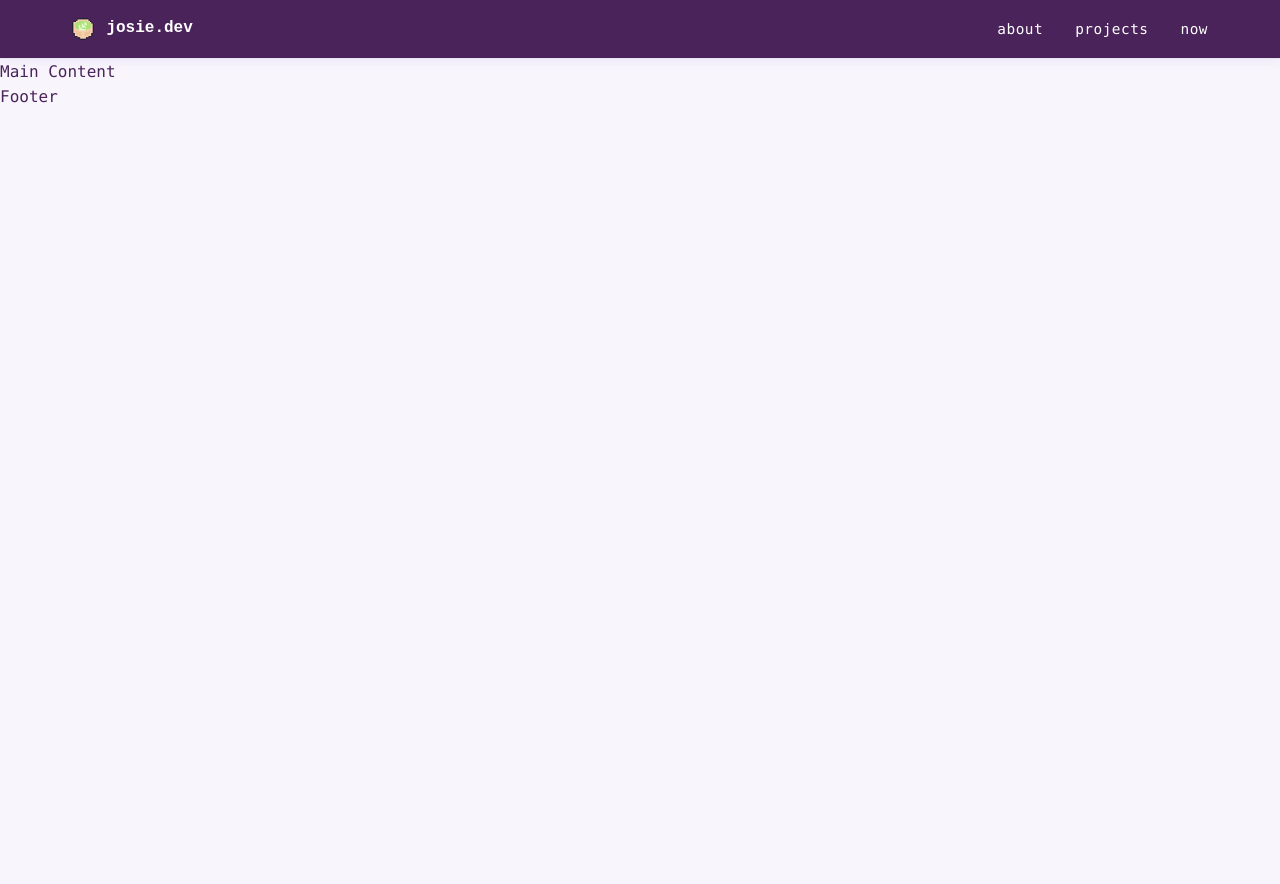
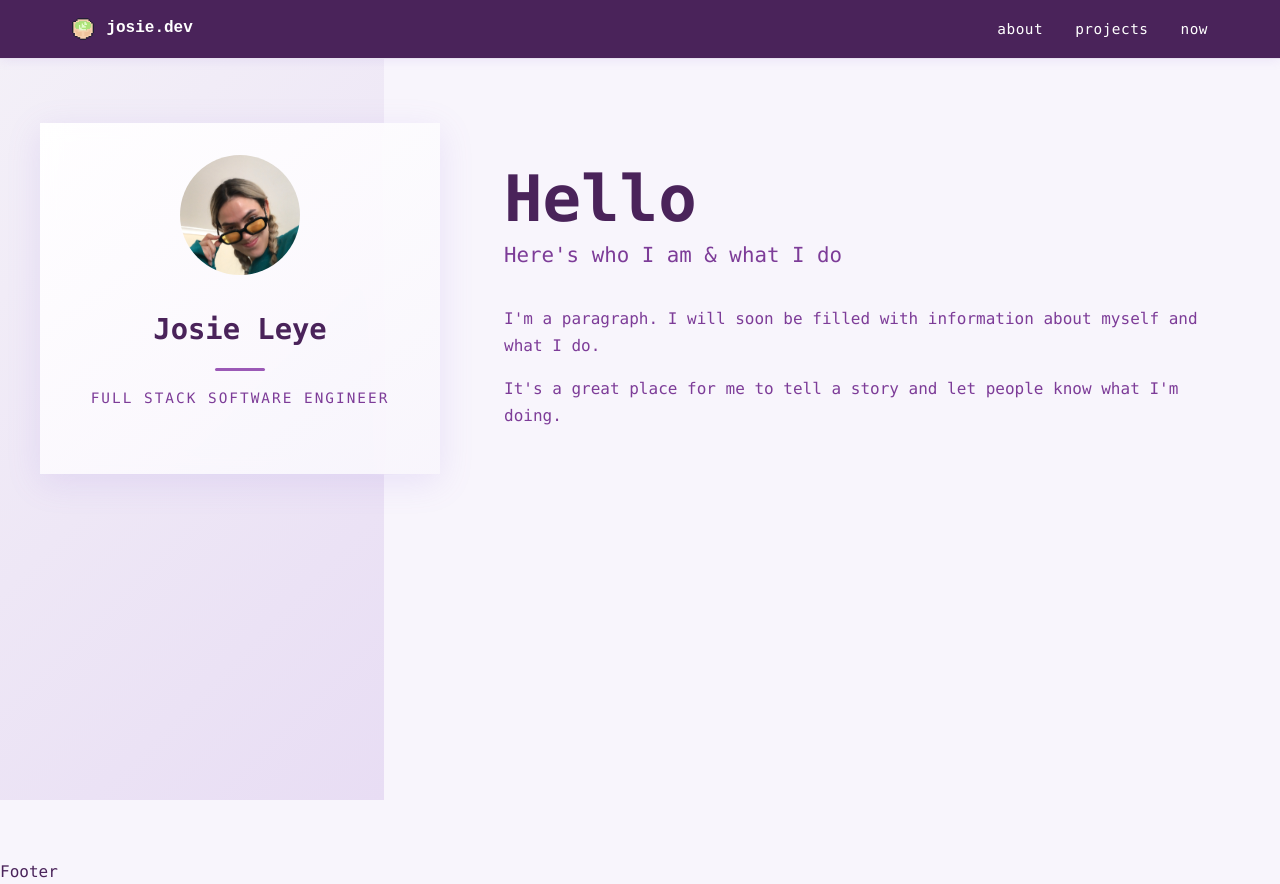
Before and after one commit to jileye1/personal-portfolio, a Gatsby site: page / in a window 1280 px wide. Before the commit the page ends 800 px from the top, so only its background shows below. Built offline with nearby package versions, Linux system fonts and the light colour scheme; Gatsby itself is replaced by a stand-in of ours.

Commit message:
Create Hero content

```diff
--- a/src/components/baselayout/BaseLayout.js
+++ b/src/components/baselayout/BaseLayout.js
@@ -6,7 +6,7 @@ const BaseLayout =({ title, children }) => {
     return (
         <div>
             <NavBar title={title}/>
-            <p>{children}</p>
+            {children}
             <Footer/>
         </div>
     )
--- /dev/null
+++ b/src/components/hero/Hero.js
@@ -0,0 +1,47 @@
+import React from "react";
+import { HeroContentStyled } from "./Hero.styles";
+import sunnies from '../../images/profile/sunnies.jpg'
+
+const Hero = () => {
+    return (
+        <HeroContentStyled>
+            <main className="main-content">
+                <div className="hero-section">
+                    <div className="profile-card">
+                        <div className="profile-image-container">
+                            <img
+                                src={sunnies}
+                                alt="Josie Leye"
+                                className="profile-image"
+                            />
+                        </div>
+
+                        <div className="profile-info">
+                            <h2 className="profile-name">Josie Leye</h2>
+                            <div className="profile-divider"></div>
+                            <p className="profile-title">FULL STACK SOFTWARE ENGINEER</p>
+                        </div>
+                    </div>
+
+                    <div className="content-section">
+                        <h1 className="main-heading">Hello</h1>
+                        <h2 className="sub-heading">Here's who I am & what I do</h2>
+
+
+                        <div className="description">
+                            <p>
+                                I'm a paragraph. I will soon be filled with information about myself and what I do.
+                            </p>
+
+                            <p>
+                                It's a great place for me to tell a story and let people know what I'm doing.
+                            </p>
+                        </div>
+                    </div>
+                </div>
+            </main>
+        </HeroContentStyled>
+    )
+}
+
+export default Hero
--- /dev/null
+++ b/src/components/hero/Hero.styles.js
@@ -0,0 +1,155 @@
+import styled from "styled-components"
+
+export const HeroContentStyled = styled.div`
+    min-height: 100vh;
+
+    /* Create the sectioned background effect */
+    &::before {
+      content: '';
+      position: absolute;
+      top: 0;
+      left: 0;
+      bottom: 0;
+      width: 30%;
+      min-width: 320px;
+      background: linear-gradient(135deg, var(--color-background-alt) 0%, var(--color-background-gradient) 100%);
+      z-index: -1;
+    }
+
+    /* Main Content */
+    .main-content {
+        min-height: calc(100vh - 80px);
+        padding: 2rem;
+    }
+
+    /* Hero Section */
+    .hero-section {
+        max-width: 1200px;
+        margin: 0 auto;
+        display: grid;
+        grid-template-columns: 400px 1fr;
+        gap: 4rem;
+        align-items: center;
+        padding-top: 2rem;
+    }
+
+    /* Profile Card */
+    .profile-card {
+        background: linear-gradient(145deg, rgba(255, 255, 255, 0.95), rgba(248, 245, 252, 0.95));
+        padding: 2rem;
+        text-align: center;
+        box-shadow: 0 8px 32px rgba(147, 112, 219, 0.15);
+        backdrop-filter: blur(10px);
+        position: sticky;
+        top: 120px;
+        overflow: hidden;
+
+
+        /* Subtle hover effect */
+        transition: transform 0.3s ease, box-shadow 0.3s ease;
+
+        &:hover {
+            transform: translateY(-2px);
+            box-shadow: 0 8px 25px rgba(147, 112, 219, 0.15);
+        }
+
+        .profile-image-container {
+            margin-bottom: 1.5rem;
+            position: relative;
+            z-index: 2;
+
+            .profile-image {
+                width: 120px;
+                height: 120px;
+                border-radius: 50%;
+                object-fit: cover;
+            }
+        }
+
+        .profile-info {
+            margin-bottom: 1rem;
+            position: relative;
+            z-index: 2;
+            padding: 1rem;
+            margin-top: -1rem;
+
+            .profile-name {
+                font-size: 1.8rem;
+                font-weight: 600;
+                margin-bottom: 1rem;
+                color: var(--color-text-primary);
+            }
+
+            .profile-divider {
+                width: 50px;
+                height: 3px;
+                background: var(--color-primary-light);
+                margin: 1rem auto;
+                border-radius: 2px;
+            }
+
+            .profile-title {
+                font-size: 0.9rem;
+                letter-spacing: 2px;
+                color: var(--color-text-secondary);
+                font-weight: 500;
+            }
+        }
+    }
+
+    /* Content Section */
+    .content-section {
+
+        .main-heading {
+            font-size: 4rem;
+            font-weight: 700;
+            color: var(--color-text-primary);
+            margin-bottom: 0.5rem;
+            line-height: 1;
+        }
+
+        .sub-heading {
+            font-size: 1.3rem;
+            color: var(--color-text-secondary);
+            font-weight: 400;
+            margin-bottom: 2rem;
+        }
+
+        .description {
+            color: var(--color-text-secondary);
+            line-height: 1.7;
+
+            p {
+                margin-bottom: 1rem;
+
+                &:last-child {
+                    margin-bottom: 0;
+                }
+            }
+        }
+    }
+
+    /* Responsive Design */
+    @media (max-width: 768px) {
+        .hero-section {
+            grid-template-columns: 1fr;
+            gap: 2rem;
+            padding-top: 1rem;
+        }
+
+        .profile-card {
+            position: static;
+            order: 1;
+        }
+
+        .content-section {
+            padding: 2rem;
+            order: 2;
+
+            .main-heading {
+                font-size: 3rem;
+            }
+        }
+    }
+
+`
--- a/src/pages/index.js
+++ b/src/pages/index.js
@@ -1,11 +1,12 @@
 import * as React from 'react'
 import BaseLayout from "../components/baselayout/BaseLayout"
 import Seo from '../components/seo'
+import Hero from '../components/hero/Hero'
 
 const IndexPage = () => {
   return (
     <BaseLayout title="About Me">
-      <p>Main Content</p>
+      <Hero/>
     </BaseLayout>
   )
 }
```
Also changed, not shown: src/images/profile/sunnies.JPG (added), 1 other file.
